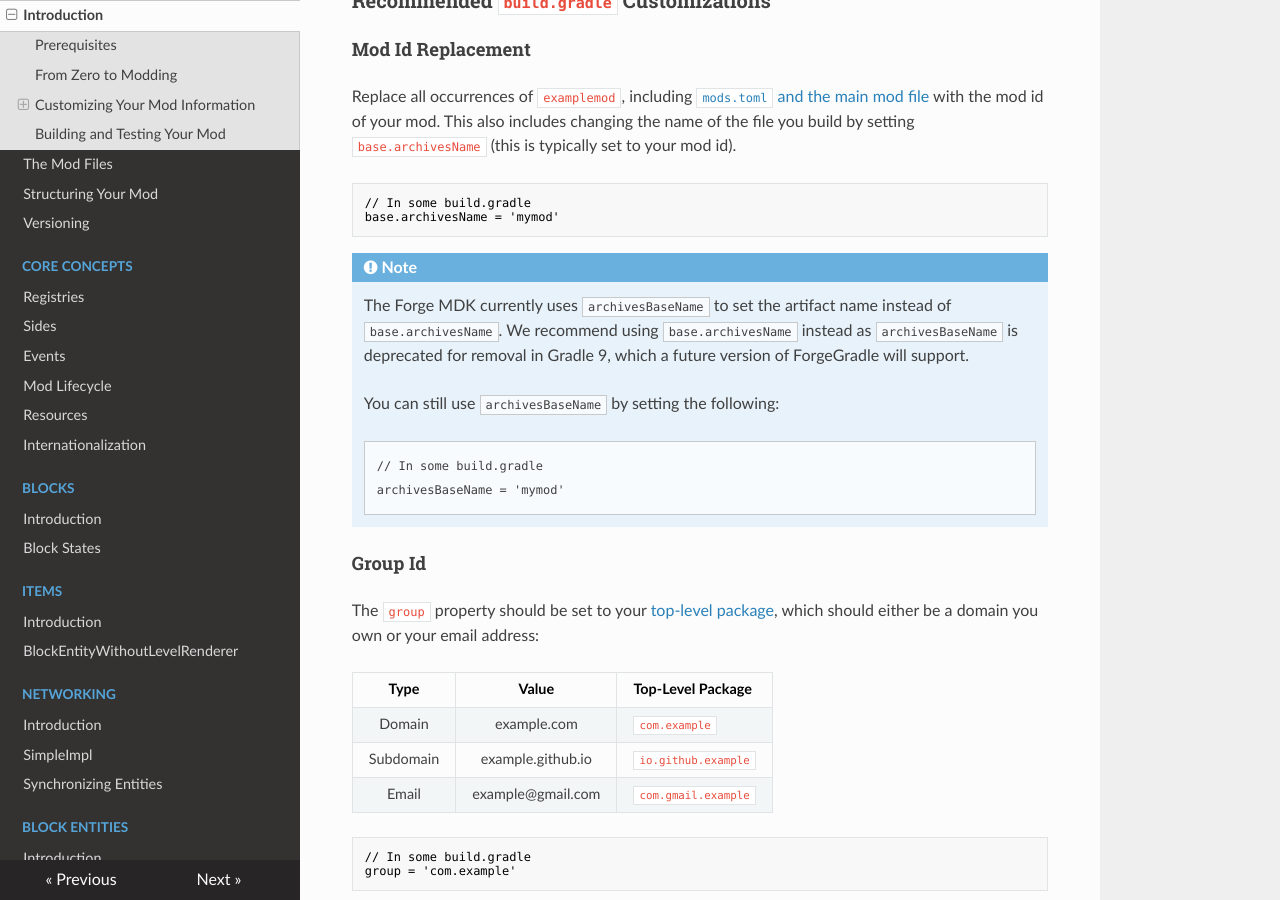
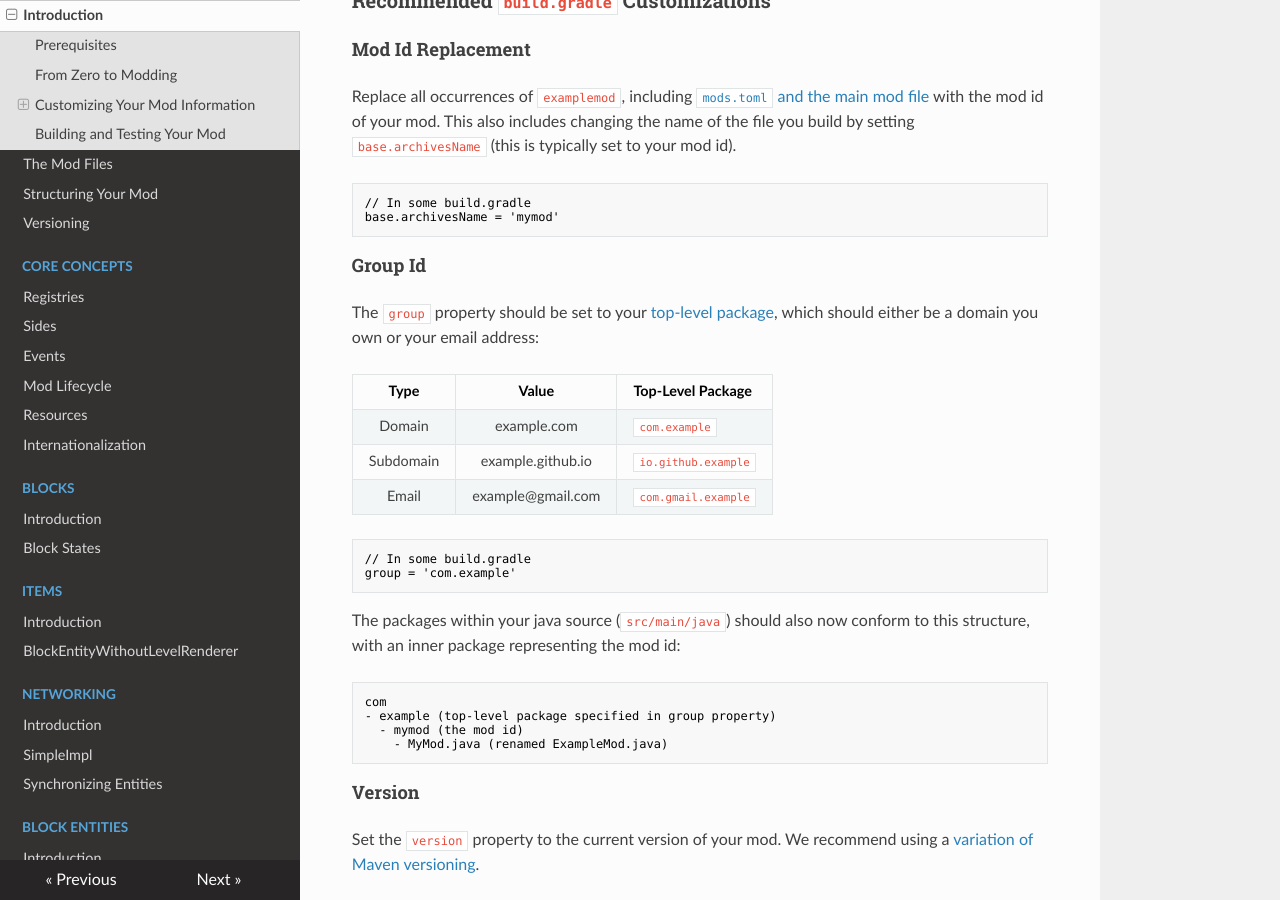
Before and after one commit to MinecraftForge/Documentation, an MkDocs documentation site: the page built from docs/gettingstarted/index.md, in a window 1280 px wide and 900 px high, scrolled down 1804 px. Built offline with MkDocs 1.6.1, drawn with Linux system fonts in a browser that asks for light colours; nearby versions of some CDN libraries.

Commit message:
Remove note about baseArchivesName

````diff
--- a/docs/gettingstarted/index.md
+++ b/docs/gettingstarted/index.md
@@ -60,16 +60,6 @@ Replace all occurrences of `examplemod`, including [`mods.toml` and the main mod
 base.archivesName = 'mymod'
 ```
 
-!!! note
-    The Forge MDK currently uses `archivesBaseName` to set the artifact name instead of `base.archivesName`. We recommend using `base.archivesName` instead as `archivesBaseName` is deprecated for removal in Gradle 9, which a future version of ForgeGradle will support.
-
-    You can still use `archivesBaseName` by setting the following:
-
-    ```gradle
-    // In some build.gradle
-    archivesBaseName = 'mymod'
-    ```
-
 #### Group Id
 
 The `group` property should be set to your [top-level package][packaging], which should either be a domain you own or your email address:
````
